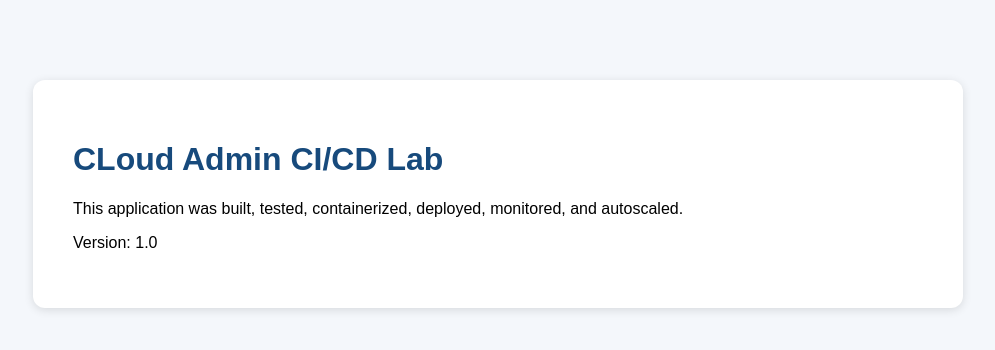
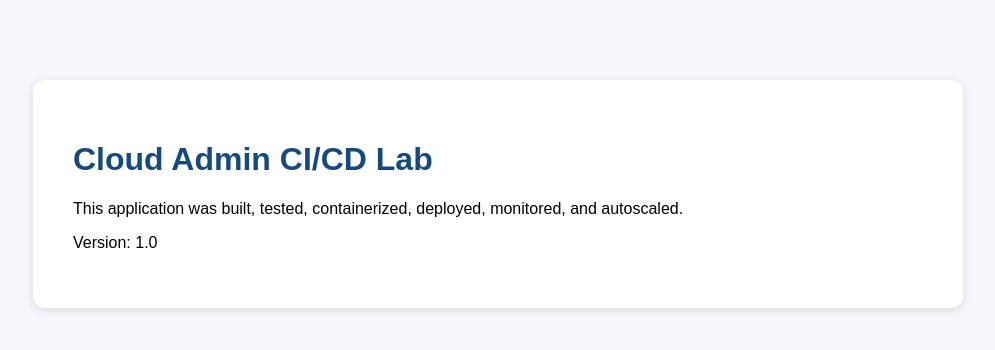
Before and after one commit to envy227/cloudadmin-lab, a plain HTML site: page app/index.html in a window 1280 px wide. Shown: the whole page, without its empty margins (142-1137 px from the left). Drawn offline with Linux system fonts and the light colour scheme.

Commit message:
Add web app, Dockerfile, and CI workflows

```diff
--- a/app/index.html
+++ b/app/index.html
@@ -8,9 +8,9 @@
 </head>
 <body>
 <main>
-<h1>CLoud Admin CI/CD Lab</h1>
+<h1>Cloud Admin CI/CD Lab</h1>
 <p>This application was built, tested, containerized, deployed, monitored, and autoscaled.</p>
 <p id="version">Version: 1.0</p>
 </main>
 </body>
-</html>
+</html
--- a/app/style.css
+++ b/app/style.css
@@ -1,3 +1,4 @@
-body {font-family: Arial, sans-serif; background: #f4f7fb; margin: 0; padding: 0; }
-main { max-width: 850px; margin: 80px auto; background: white; padding: 40px; border-radius: 12px; box-shadow: 0 2px 10px rgba(0,0,0,0.12); }
+body { font-family: Arial, sans-serif; background: #f4f7fb; margin: 0; padding: 0; }
+main { max-width: 850px; margin: 80px auto; background: white; padding: 40px; border-radius: 12px; box-shadow: 0 2px 10px
+rgba(0,0,0,0.12); }
 h1 { color: #174a7c; }
```
Also changed, not shown: 2 other files.
